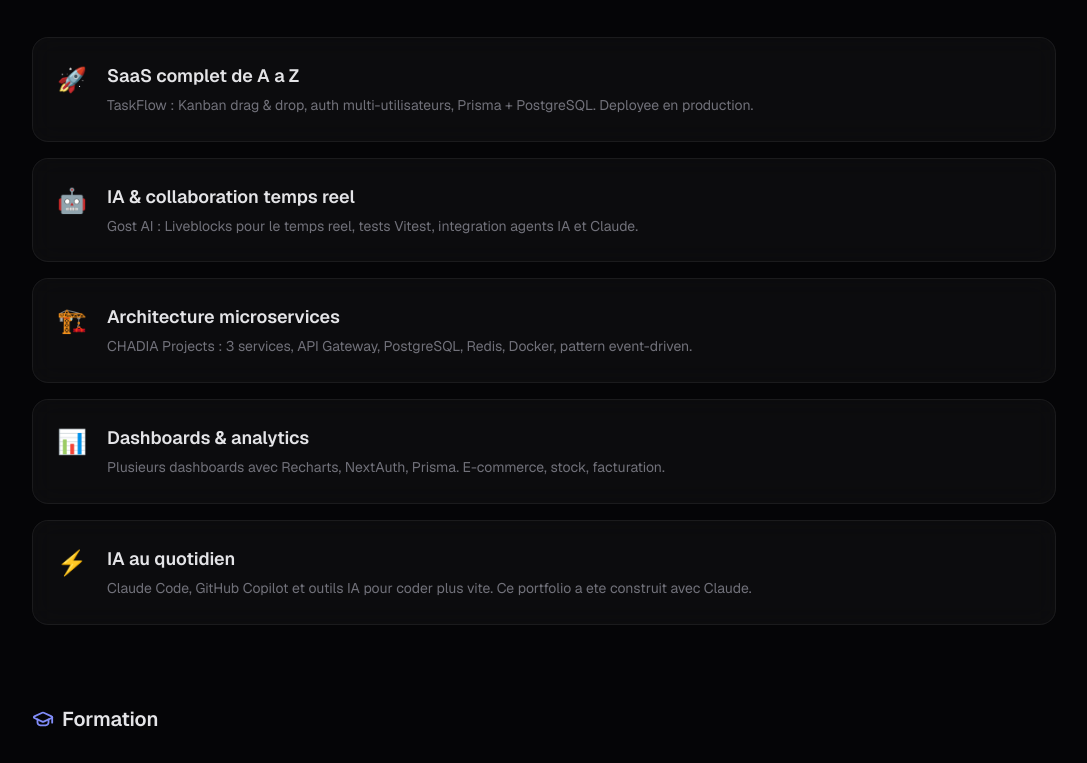
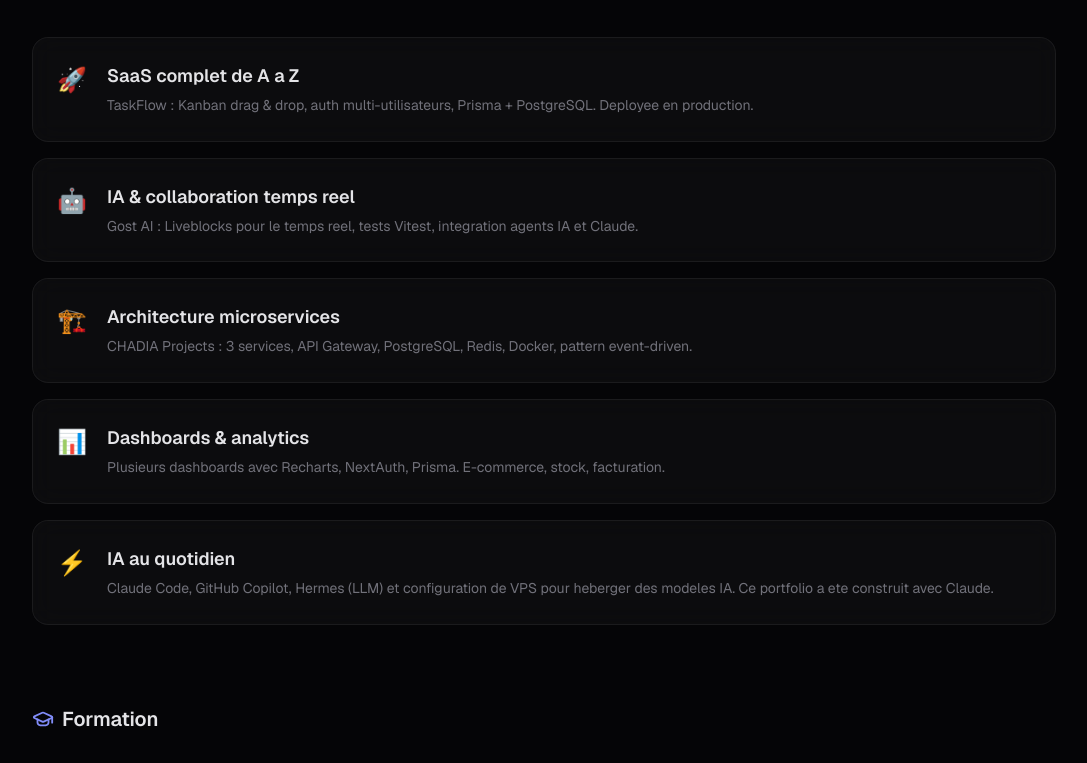
Before and after one commit to Gojobyte/portfolio-ia-saas, a Next.js app: page / in a window 1280 px wide. Shown: the part 3827-4590 px from the top of the page, without its empty margins (96-1183 px from the left). Built offline with nearby package versions, Linux system fonts and the light colour scheme.

Commit message:
Ajoute Hermes (LLM) et VPS Config dans section IA (portfolio + CV)

```diff
--- a/src/app/cv/page.tsx
+++ b/src/app/cv/page.tsx
@@ -188,7 +188,7 @@
               <div>
                 <p className="text-xs text-zinc-500 mb-2 font-medium uppercase tracking-wider">IA & productivite</p>
                 <div className="flex flex-wrap">
-                  {["Claude Code", "GitHub Copilot", "Prompt Engineering", "Liveblocks"].map((s) => <Tag key={s}>{s}</Tag>)}
+                  {["Claude Code", "GitHub Copilot", "Hermes (LLM)", "VPS Config", "Prompt Engineering", "Liveblocks"].map((s) => <Tag key={s}>{s}</Tag>)}
                 </div>
               </div>
             </Section>
--- a/src/app/cv/print/page.tsx
+++ b/src/app/cv/print/page.tsx
@@ -191,7 +191,7 @@
               <div>
                 <p className="text-[10px] text-gray-500 mb-1 font-bold uppercase tracking-wider">IA & productivite</p>
                 <div className="flex flex-wrap">
-                  {["Claude Code", "GitHub Copilot", "Prompt Engineering", "Liveblocks"].map((s) => <Tag key={s}>{s}</Tag>)}
+                  {["Claude Code", "GitHub Copilot", "Hermes (LLM)", "VPS Config", "Prompt Engineering", "Liveblocks"].map((s) => <Tag key={s}>{s}</Tag>)}
                 </div>
               </div>
             </Section>
--- a/src/components/Experience.tsx
+++ b/src/components/Experience.tsx
@@ -27,7 +27,7 @@
   {
     emoji: "⚡",
     title: "IA au quotidien",
-    desc: "Claude Code, GitHub Copilot et outils IA pour coder plus vite. Ce portfolio a ete construit avec Claude.",
+    desc: "Claude Code, GitHub Copilot, Hermes (LLM) et configuration de VPS pour heberger des modeles IA. Ce portfolio a ete construit avec Claude.",
   },
 ];
 
--- a/src/components/Skills.tsx
+++ b/src/components/Skills.tsx
@@ -25,6 +25,8 @@
   { name: "CI/CD", category: "DevOps" },
   { name: "Claude Code", category: "IA" },
   { name: "GitHub Copilot", category: "IA" },
+  { name: "Hermes (LLM)", category: "IA" },
+  { name: "VPS Config", category: "IA" },
   { name: "Liveblocks", category: "IA" },
   { name: "Stripe", category: "Services" },
   { name: "Resend", category: "Services" },
```
